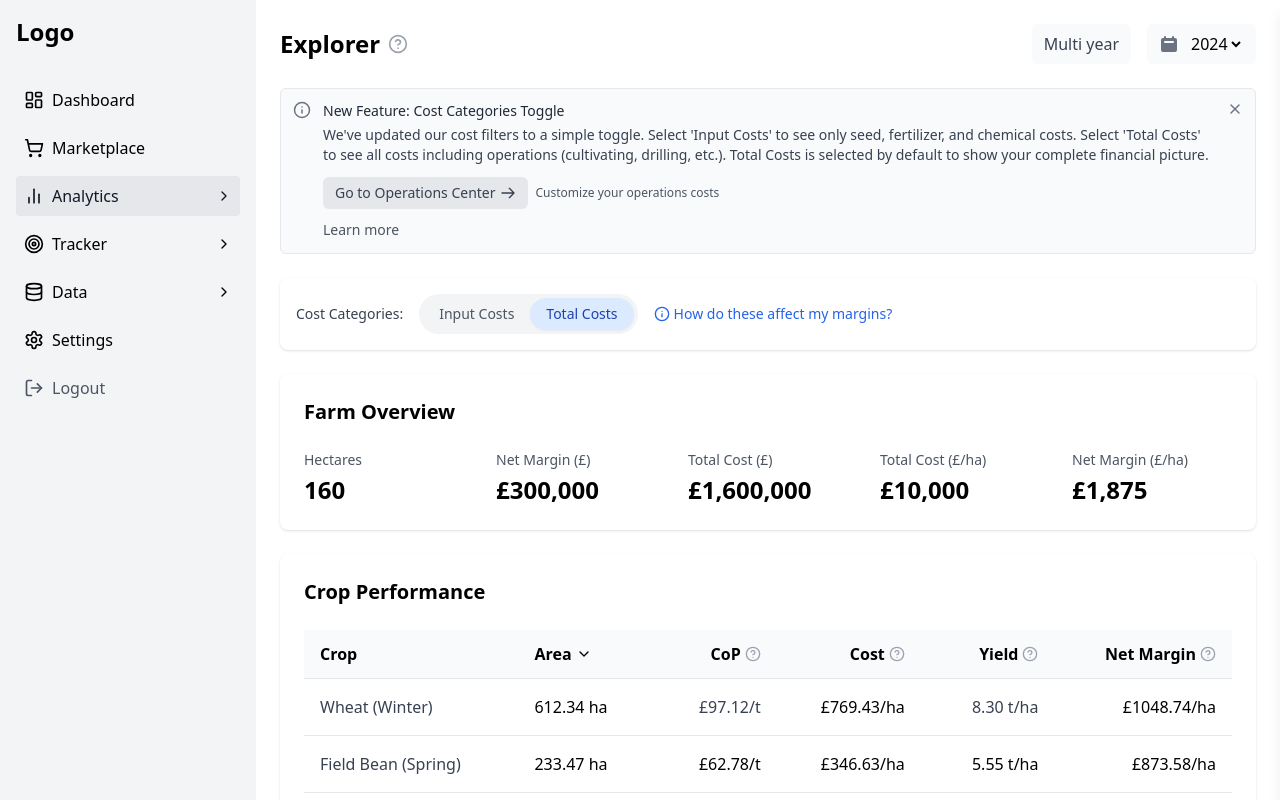
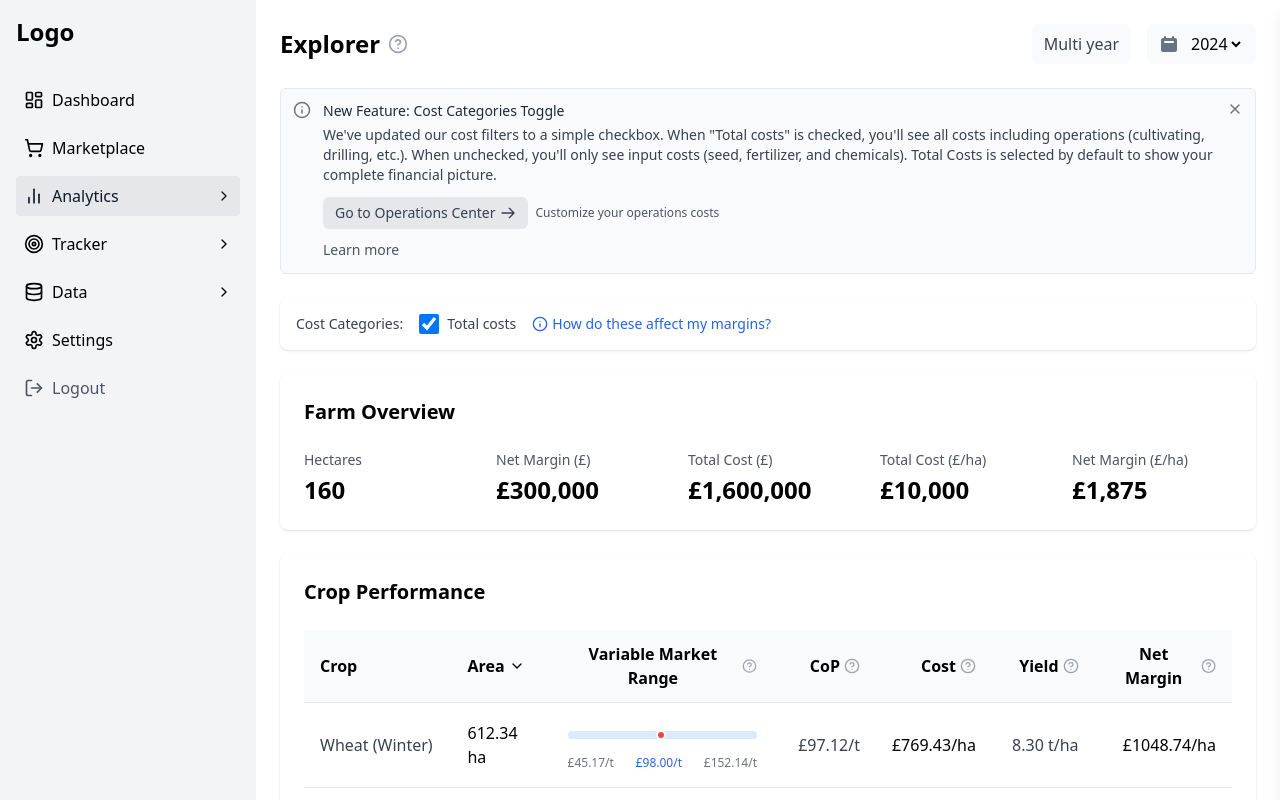
Before and after one commit to Billy-I/operations-yearonyear, a React (Vite) app: page /#/analytics/explorer in a window 1280 px wide. Shown: the top 800 px of the page. Built offline with nearby package versions, Linux system fonts and the light colour scheme.

Commit message:
Replace cost categories tabs with a single checkbox for Total costs

```diff
--- a/src/components/help/ExplorerHelpContent.tsx
+++ b/src/components/help/ExplorerHelpContent.tsx
@@ -35,23 +35,23 @@ const ExplorerHelpContent: React.FC = () => {
       </HelpParagraph>
 
       <HelpTip>
-        Use the Cost Categories toggle to switch between "Input Costs" and "Total Costs" views.
-        When "Input Costs" is selected, you'll see Gross Margin calculations.
-        When "Total Costs" is selected, you'll see Net Margin calculations that include both input and operation costs.
+        Use the "Total costs" checkbox to control which costs are displayed.
+        When checked, you'll see Net Margin calculations that include both input and operation costs.
+        When unchecked, you'll see Gross Margin calculations based only on input costs.
       </HelpTip>
 
       <HelpSectionTitle>Cost Categories</HelpSectionTitle>
       <HelpParagraph>
-        The "Cost Categories" toggle allows you to switch between two cost views:
+        The "Total costs" checkbox allows you to control which costs are displayed:
       </HelpParagraph>
       <ul className="list-disc pl-5 mb-4 text-sm text-gray-600">
-        <li><strong>Input Costs:</strong> Includes only seed, fertilizer, and chemicals (60% of total costs). When this option is selected, you'll see Gross Margin calculations.</li>
-        <li><strong>Total Costs:</strong> Includes both input costs AND operation costs (cultivating, drilling, applications, and harvesting). When this option is selected, you'll see Net Margin calculations that reflect your complete cost structure.</li>
+        <li><strong>Checkbox unchecked:</strong> Shows only input costs (seed, fertilizer, and chemicals), which represent about 60% of total costs. When in this mode, you'll see Gross Margin calculations.</li>
+        <li><strong>Checkbox checked:</strong> Shows total costs, including both input costs AND operation costs (cultivating, drilling, applications, and harvesting). When in this mode, you'll see Net Margin calculations that reflect your complete cost structure.</li>
       </ul>
 
       <HelpParagraph>
-        By default, the toggle is set to "Total Costs" to show your complete cost picture and true net margins.
-        Switch to "Input Costs" when you want to focus specifically on your input expenses without operations.
+        By default, the checkbox is checked to show your complete cost picture and true net margins.
+        Uncheck it when you want to focus specifically on your input expenses without operations.
       </HelpParagraph>
 
       <HelpSectionTitle>Farm Overview</HelpSectionTitle>
--- a/src/pages/Explorer.tsx
+++ b/src/pages/Explorer.tsx
@@ -102,7 +102,7 @@ export default function Explorer() {
             title="New Feature: Cost Categories Toggle"
             message={
               <>
-                <p className="mb-2">We've updated our cost filters to a simple toggle. Select 'Input Costs' to see only seed, fertilizer, and chemical costs. Select 'Total Costs' to see all costs including operations (cultivating, drilling, etc.). Total Costs is selected by default to show your complete financial picture.</p>
+                <p className="mb-2">We've updated our cost filters to a simple checkbox. When "Total costs" is checked, you'll see all costs including operations (cultivating, drilling, etc.). When unchecked, you'll only see input costs (seed, fertilizer, and chemicals). Total Costs is selected by default to show your complete financial picture.</p>
                 <div className="mt-3 flex items-center">
                   <Link
                     to="/data/operations"
@@ -128,28 +128,15 @@ export default function Explorer() {
         <div className="flex items-center space-x-4">
           <span className="text-sm font-medium text-gray-700">Cost Categories:</span>
           <div className="flex items-center">
-            <div className="flex items-center bg-gray-100 rounded-full p-1">
-              <button
-                onClick={() => setCostType('input')}
-                className={`px-4 py-1.5 rounded-full text-sm transition-colors ${
-                  costType === 'input'
-                    ? 'bg-blue-100 text-blue-800 shadow-sm'
-                    : 'bg-transparent text-gray-600'
-                }`}
-              >
-                Input Costs
-              </button>
-              <button
-                onClick={() => setCostType('total')}
-                className={`px-4 py-1.5 rounded-full text-sm transition-colors ${
-                  costType === 'total'
-                    ? 'bg-blue-100 text-blue-800 shadow-sm'
-                    : 'bg-transparent text-gray-600'
-                }`}
-              >
-                Total Costs
-              </button>
-            </div>
+            <label className="inline-flex items-center">
+              <input
+                type="checkbox"
+                checked={costType === 'total'}
+                onChange={(e) => setCostType(e.target.checked ? 'total' : 'input')}
+                className="form-checkbox h-5 w-5 text-blue-600 rounded border-gray-300 focus:ring-blue-500"
+              />
+              <span className="ml-2 text-sm text-gray-700">Total costs</span>
+            </label>
           </div>
           <button
             onClick={() => setShowHelpPanel(true)}
@@ -210,14 +197,12 @@ export default function Explorer() {
                       <ChevronDown size={16} />
                     </div>
                   </th>
-                  {costType === 'input' && (
                   <th className="px-4 py-3 overflow-hidden">
                     <div className="flex items-center justify-center space-x-1">
-                        <span>Market Range</span>
+                      <span>Variable Market Range</span>
                       <HelpCircle size={16} className="text-gray-400" />
                     </div>
                   </th>
-                  )}
                   <th className="px-4 py-3">
                     <div className="flex items-center justify-end space-x-1">
                       <span>CoP</span>
@@ -275,7 +260,6 @@ export default function Explorer() {
                         </Link>
                       </td>
                       <td className="px-4 py-4">{crop.area}</td>
-                      {costType === 'input' && (
                       <td className="px-4 py-4 overflow-hidden">
                         <MarketRangeIndicator
                           data={{
@@ -287,7 +271,6 @@ export default function Explorer() {
                           formatValue={(value) => `£${value.toFixed(2)}/t`}
                         />
                       </td>
-                      )}
                       <td className="px-4 py-4 text-right">
                         <span className={crop.cop.hasWarning ? 'text-gray-700 font-medium' : ''}>
                           £{crop.cop.value.toFixed(2)}/t
```
Lines whose indentation alone changed are shown as unchanged.
